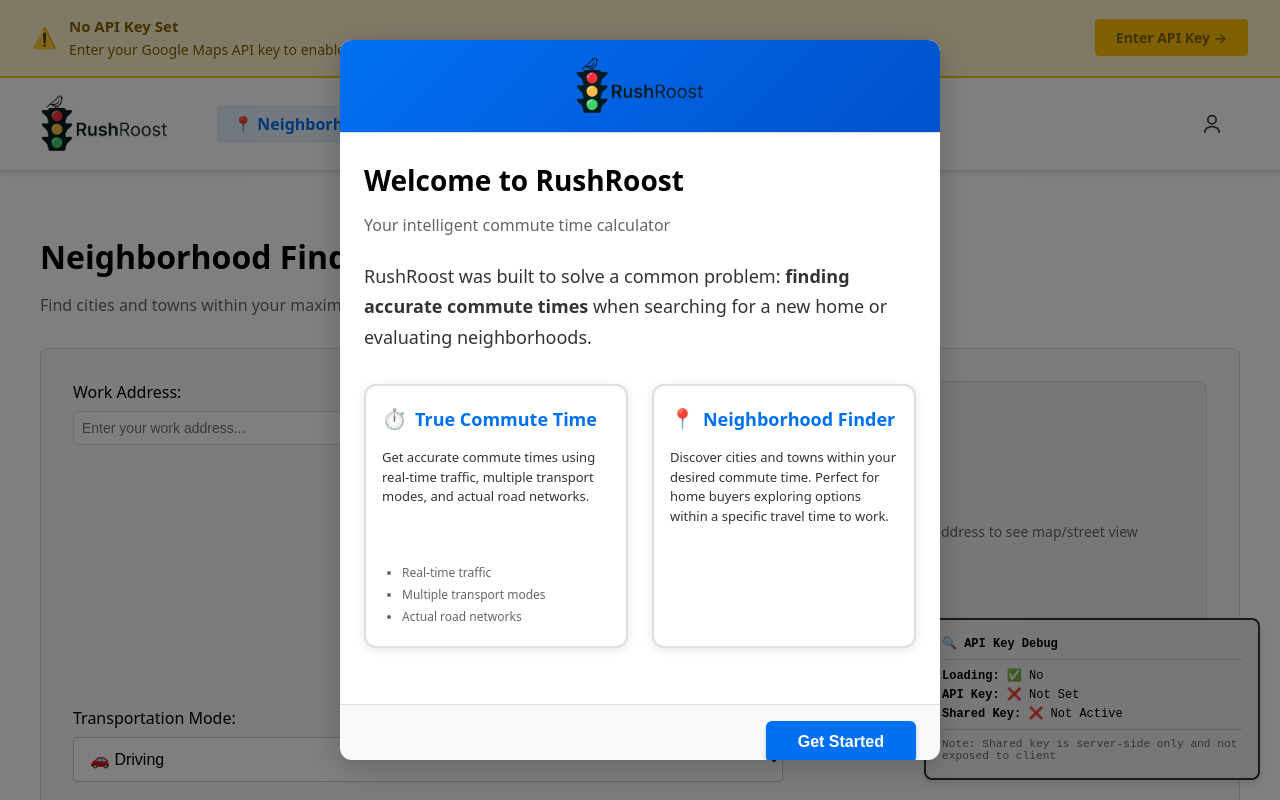
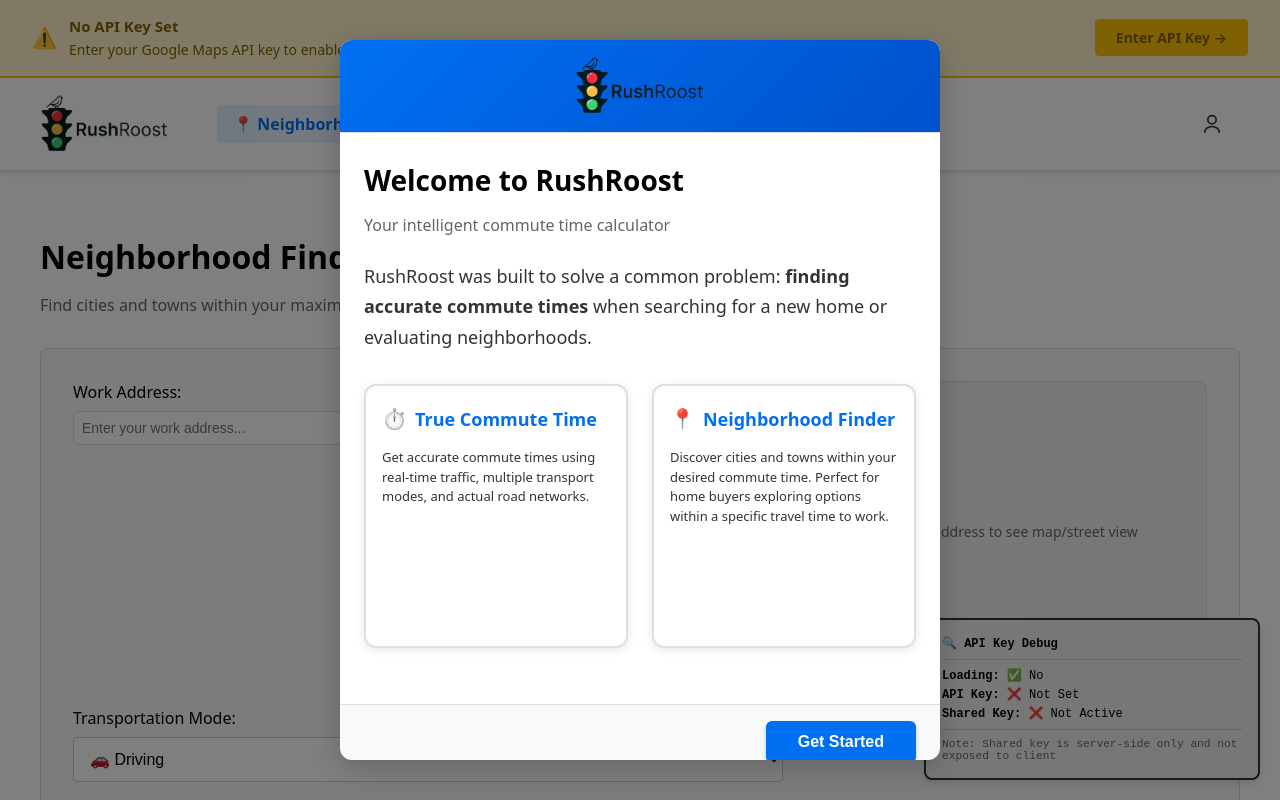
Before and after one commit to raggnarD/real-estate, a Next.js app: page /neighborhood-finder in a window 1280 px wide. Shown: the top 800 px of the page. Built offline with nearby package versions, Linux system fonts and the light colour scheme.

Commit message:
intro modal and wizard onboarding modal

```diff
--- a/components/IntroModal.tsx
+++ b/components/IntroModal.tsx
@@ -131,7 +131,7 @@ export default function IntroModal() {
               transition: 'all 0.2s',
               boxShadow: '0 2px 8px rgba(0, 0, 0, 0.1)',
               aspectRatio: '1',
-              minHeight: '200px',
+              minHeight: '150px',
               minWidth: '0' // Prevent overflow
             }}>
               <h3 style={{
@@ -149,7 +149,6 @@ export default function IntroModal() {
               </h3>
               <p style={{
                 margin: 0,
-                marginBottom: '0.75rem',
                 fontSize: '0.8125rem',
                 lineHeight: '1.5',
                 color: '#333',
@@ -157,19 +156,6 @@ export default function IntroModal() {
               }}>
                 Get accurate commute times using real-time traffic, multiple transport modes, and actual road networks.
               </p>
-              <ul style={{
-                marginLeft: '1.25rem',
-                marginTop: '0.5rem',
-                marginBottom: 0,
-                paddingLeft: 0,
-                fontSize: '0.75rem',
-                lineHeight: '1.5',
-                color: '#666'
-              }}>
-                <li style={{ marginBottom: '0.25rem' }}>Real-time traffic</li>
-                <li style={{ marginBottom: '0.25rem' }}>Multiple transport modes</li>
-                <li style={{ marginBottom: '0.25rem' }}>Actual road networks</li>
-              </ul>
             </div>
 
             {/* Neighborhood Finder Card */}
@@ -183,7 +169,7 @@ export default function IntroModal() {
               transition: 'all 0.2s',
               boxShadow: '0 2px 8px rgba(0, 0, 0, 0.1)',
               aspectRatio: '1',
-              minHeight: '200px',
+              minHeight: '150px',
               minWidth: '0' // Prevent overflow
             }}>
               <h3 style={{
--- a/components/NeighborhoodFinderIntro.tsx
+++ b/components/NeighborhoodFinderIntro.tsx
@@ -39,7 +39,11 @@ export default function NeighborhoodFinderIntro({ isOpen, onClose }: Neighborhoo
         onClose() // Auto-close if already seen and not in wizard
       }
     }
-  }, [onClose, wizardActive])
+    // If in wizard mode and modal is open, ensure it stays open
+    if (wizardActive && isOpen && !hasSeenIntro) {
+      setHasSeenIntro(false) // Reset to ensure modal shows
+    }
+  }, [onClose, wizardActive, isOpen])
 
   useEffect(() => {
     // Set default to shared key
@@ -133,7 +137,9 @@ export default function NeighborhoodFinderIntro({ isOpen, onClose }: Neighborhoo
     }
   }
 
+  // Don't render if not open, or if already seen and not in wizard mode
   if (!isOpen) return null
+  if (!wizardActive && hasSeenIntro) return null
 
   return (
     <div style={{
--- a/components/WizardOnboardingModal.tsx
+++ b/components/WizardOnboardingModal.tsx
@@ -15,14 +15,17 @@ export default function WizardOnboardingModal() {
   useEffect(() => {
     // Check if we should show the modal
     const checkShouldShow = () => {
-      const hasSeenIntro = localStorage.getItem('hasSeenIntro')
-      const hasSeenHowItWorks = localStorage.getItem('hasSeenNeighborhoodFinderIntro')
+      try {
+        const hasSeenIntro = localStorage.getItem('hasSeenIntro')
+        const hasSeenHowItWorks = localStorage.getItem('hasSeenNeighborhoodFinderIntro')
+        const wizardActiveFromStorage = localStorage.getItem('wizard_active') === 'true'
 
-      // Show if wizard is active AND intro was seen but how-it-works hasn't been seen
-      if (wizardActive && hasSeenIntro === 'true' && !hasSeenHowItWorks) {
-        setShowModal(true)
-      } else {
-        setShowModal(false)
+        // Show if (wizard is active in context OR in storage) AND intro was seen but how-it-works hasn't been seen
+        const shouldShow = (wizardActive || wizardActiveFromStorage) && hasSeenIntro === 'true' && !hasSeenHowItWorks
+
+        setShowModal(shouldShow)
+      } catch (error) {
+        console.error('Error checking wizard modal state:', error)
       }
     }
 
@@ -30,8 +33,8 @@ export default function WizardOnboardingModal() {
     checkShouldShow()
 
     // Poll for changes (since localStorage changes in same window don't trigger storage events)
-    // Check more frequently to catch the change quickly
-    const interval = setInterval(checkShouldShow, 100)
+    // Check frequently to catch the change quickly
+    const interval = setInterval(checkShouldShow, 50)
 
     return () => clearInterval(interval)
   }, [wizardActive])
```
